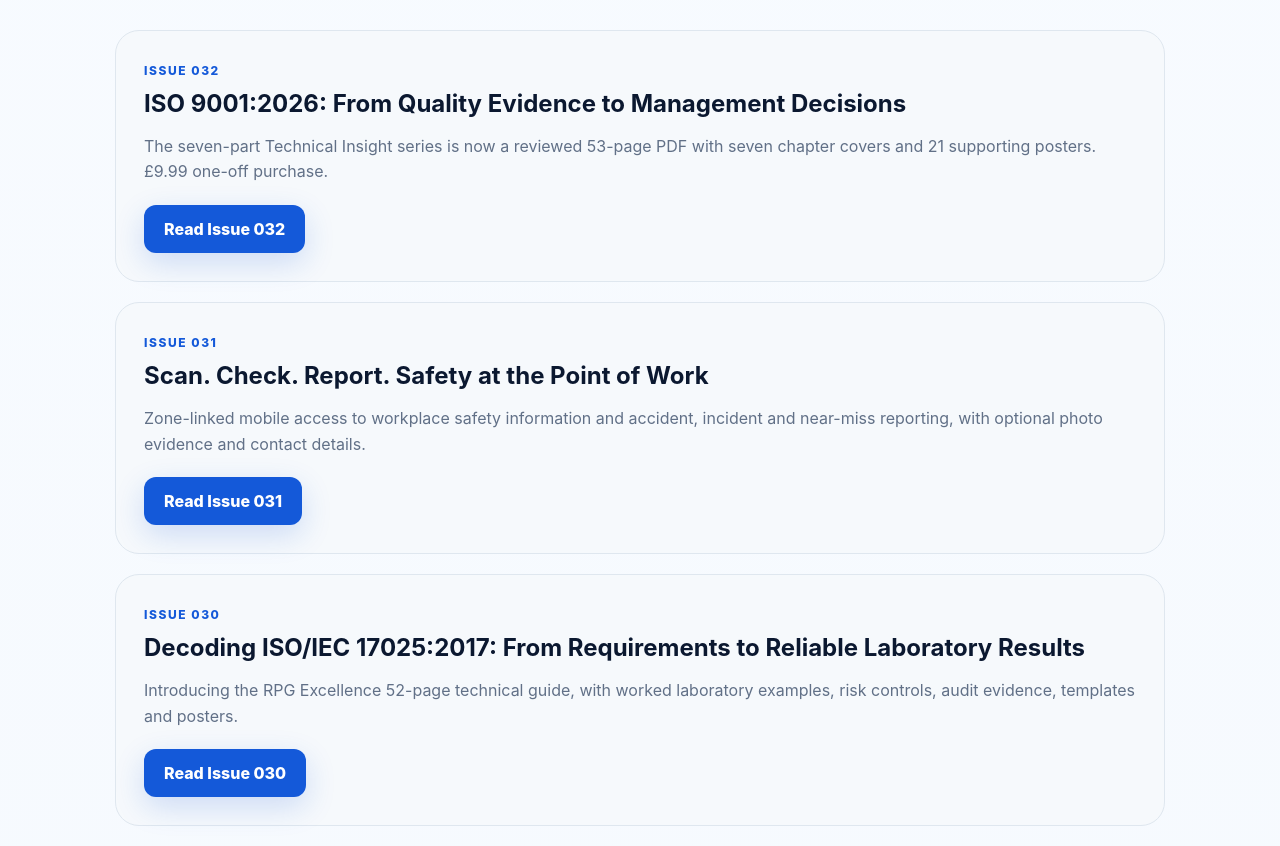
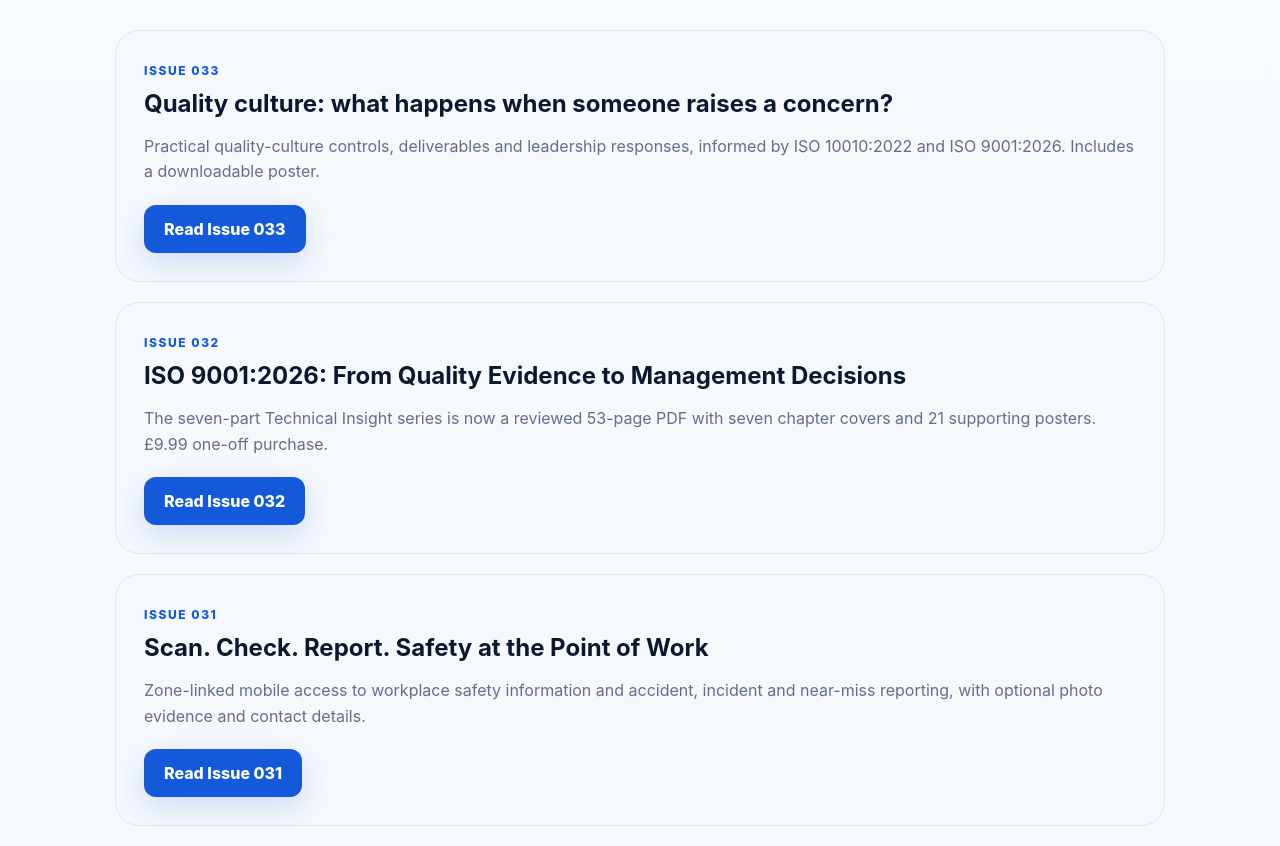
Before and after one commit to rpgexcellence/rpg-excellence, a Next.js app: page /en/insights in a window 1280 px wide. Shown: the part 974-1820 px from the top of the page. Built offline with nearby package versions, Linux system fonts and the light colour scheme; no server answers.

Commit message:
Update page.js

```diff
--- a/app/[locale]/insights/page.js
+++ b/app/[locale]/insights/page.js
@@ -19,6 +19,12 @@ export default async function InsightsPage({ params }) {
   }
 
   const issues = [
+    {
+      number: "033",
+      title: "Quality culture: what happens when someone raises a concern?",
+      description: "Practical quality-culture controls, deliverables and leadership responses, informed by ISO 10010:2022 and ISO 9001:2026. Includes a downloadable poster.",
+      href: "quality-culture-speaking-up",
+    },
     {
       number: "032",
       title: "ISO 9001:2026: From Quality Evidence to Management Decisions",
```
